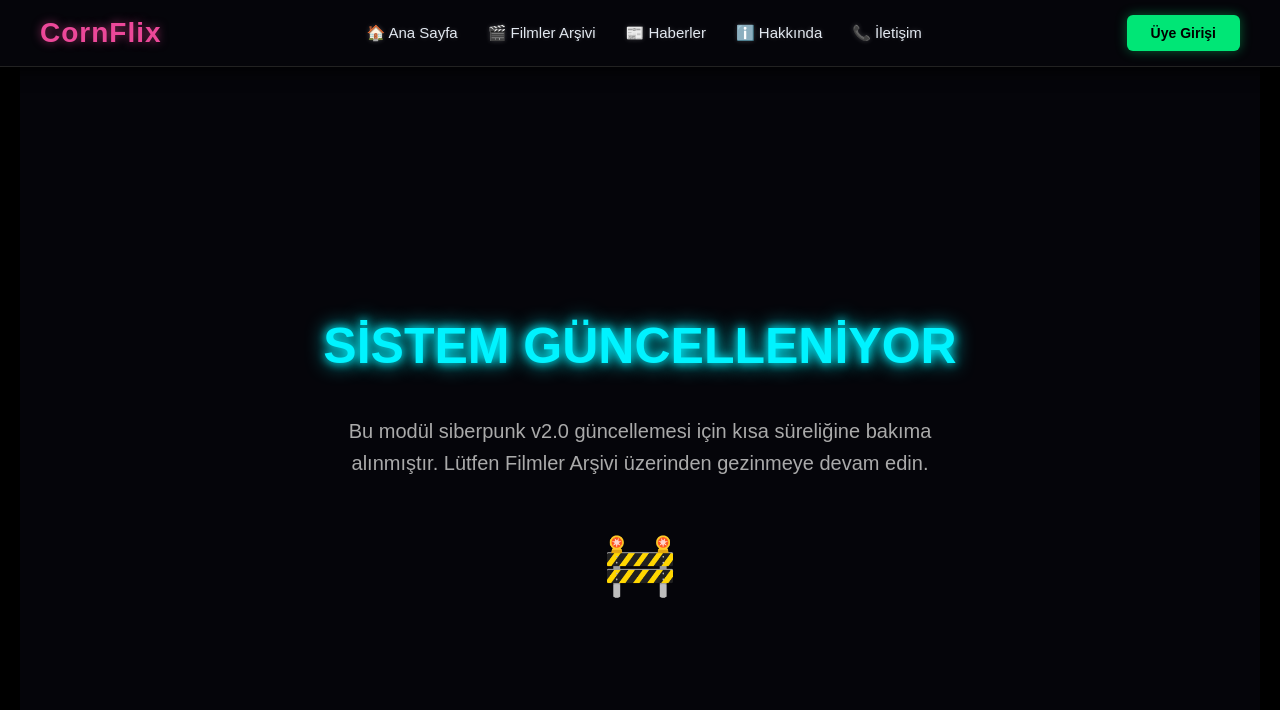
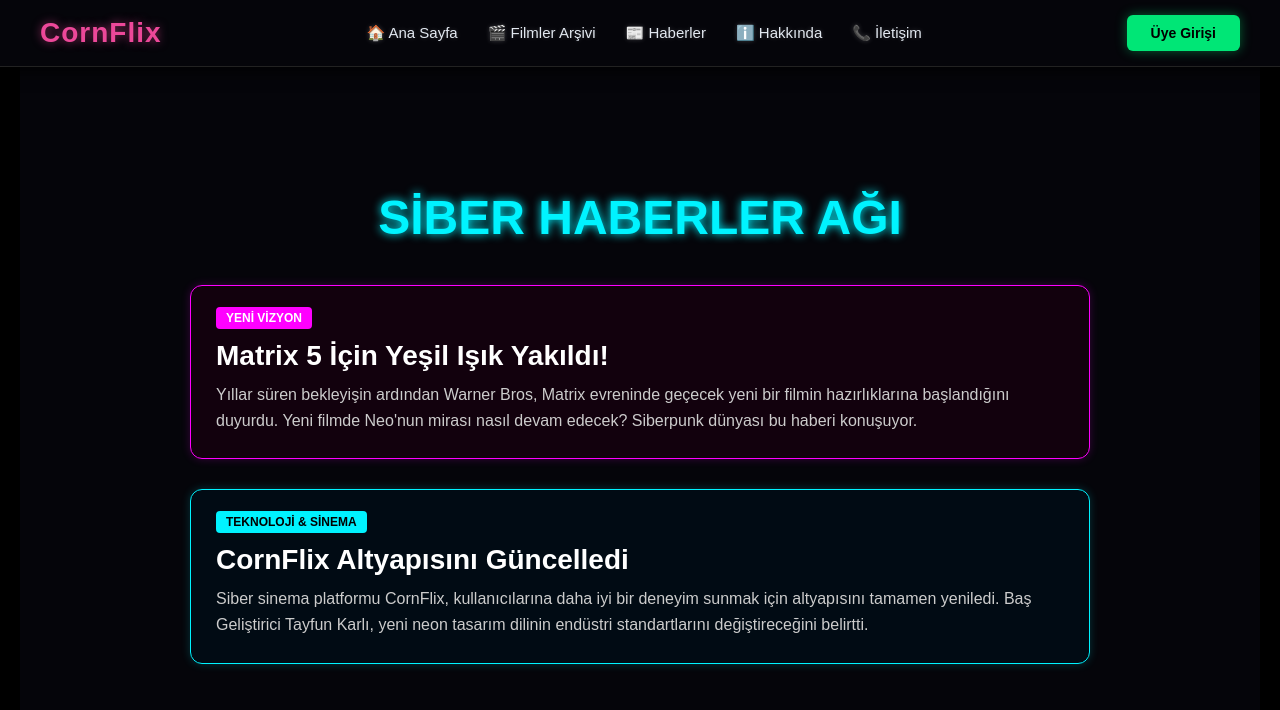
Before and after one commit to tayfunkarli96-ops/kitaplik, a React (Vite) app in the folder frontendd/: page /news in a window 1280 px wide. Shown: the top 710 px of the page. Built offline with nearby package versions, Linux system fonts and the light colour scheme; no server answers.

Commit message:
Update NewsPage.tsx

```diff
--- a/frontendd/src/pages/news/NewsPage.tsx
+++ b/frontendd/src/pages/news/NewsPage.tsx
@@ -1,35 +1,38 @@
 import React from 'react';
 
-const UnderConstruction = () => {
+const NewsPage = () => {
   return (
-    <div style={{
-      backgroundColor: '#05050a',
-      minHeight: '100vh',
-      display: 'flex',
-      flexDirection: 'column',
-      alignItems: 'center',
-      justifyContent: 'center',
-      color: 'white',
-      fontFamily: 'sans-serif',
-      textAlign: 'center',
-      padding: '20px'
-    }}>
-      <h1 style={{
-        fontSize: '50px',
-        color: '#00f3ff',
-        textShadow: '0 0 10px #00f3ff, 0 0 20px #00f3ff',
-        margin: '0 0 20px 0'
-      }}>
-        SİSTEM GÜNCELLENİYOR
-      </h1>
-      <p style={{ color: '#aaa', fontSize: '20px', maxWidth: '600px', lineHeight: '1.6' }}>
-        Bu modül siberpunk v2.0 güncellemesi için kısa süreliğine bakıma alınmıştır. Lütfen Filmler Arşivi üzerinden gezinmeye devam edin.
-      </p>
-      <div style={{ fontSize: '60px', marginTop: '30px', animation: 'pulse 2s infinite' }}>
-        🚧
+    <div style={{ backgroundColor: '#05050a', minHeight: '100vh', color: 'white', padding: '120px 40px', fontFamily: 'sans-serif' }}>
+      <div style={{ maxWidth: '900px', margin: '0 auto' }}>
+
+        <h1 style={{ color: '#00f3ff', textShadow: '0 0 10px #00f3ff', fontSize: '48px', marginBottom: '40px', textAlign: 'center' }}>
+          SİBER HABERLER AĞI
+        </h1>
+
+        <div style={{ display: 'flex', flexDirection: 'column', gap: '30px' }}>
+
+          {/* Haber Kartı 1 */}
+          <div style={{ border: '1px solid #ff00ff', borderRadius: '12px', padding: '25px', background: 'rgba(25,0,15,0.7)', boxShadow: '0 0 10px rgba(255,0,255,0.2)' }}>
+            <span style={{ backgroundColor: '#ff00ff', color: 'white', padding: '4px 10px', borderRadius: '4px', fontSize: '12px', fontWeight: 'bold' }}>YENİ VİZYON</span>
+            <h2 style={{ margin: '15px 0 10px 0', fontSize: '28px', color: '#fff' }}>Matrix 5 İçin Yeşil Işık Yakıldı!</h2>
+            <p style={{ color: '#ccc', lineHeight: '1.6', margin: 0 }}>
+              Yıllar süren bekleyişin ardından Warner Bros, Matrix evreninde geçecek yeni bir filmin hazırlıklarına başlandığını duyurdu. Yeni filmde Neo'nun mirası nasıl devam edecek? Siberpunk dünyası bu haberi konuşuyor.
+            </p>
+          </div>
+
+          {/* Haber Kartı 2 */}
+          <div style={{ border: '1px solid #00f3ff', borderRadius: '12px', padding: '25px', background: 'rgba(0,15,25,0.7)', boxShadow: '0 0 10px rgba(0,243,255,0.2)' }}>
+            <span style={{ backgroundColor: '#00f3ff', color: 'black', padding: '4px 10px', borderRadius: '4px', fontSize: '12px', fontWeight: 'bold' }}>TEKNOLOJİ & SİNEMA</span>
+            <h2 style={{ margin: '15px 0 10px 0', fontSize: '28px', color: '#fff' }}>CornFlix Altyapısını Güncelledi</h2>
+            <p style={{ color: '#ccc', lineHeight: '1.6', margin: 0 }}>
+              Siber sinema platformu CornFlix, kullanıcılarına daha iyi bir deneyim sunmak için altyapısını tamamen yeniledi. Baş Geliştirici Tayfun Karlı, yeni neon tasarım dilinin endüstri standartlarını değiştireceğini belirtti.
+            </p>
+          </div>
+
+        </div>
       </div>
     </div>
   );
 };
 
-export default UnderConstruction;
+export default NewsPage;
```
